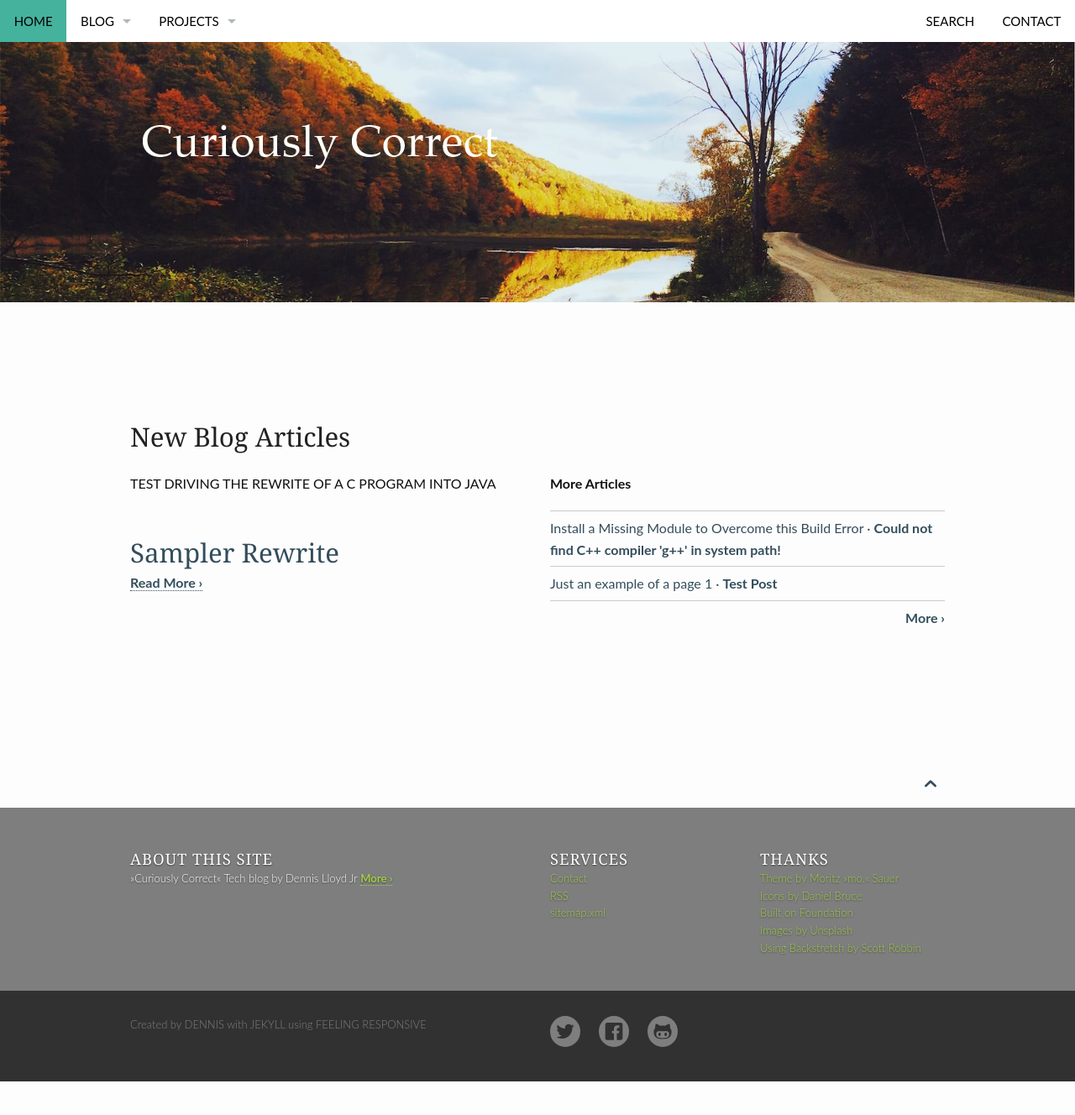
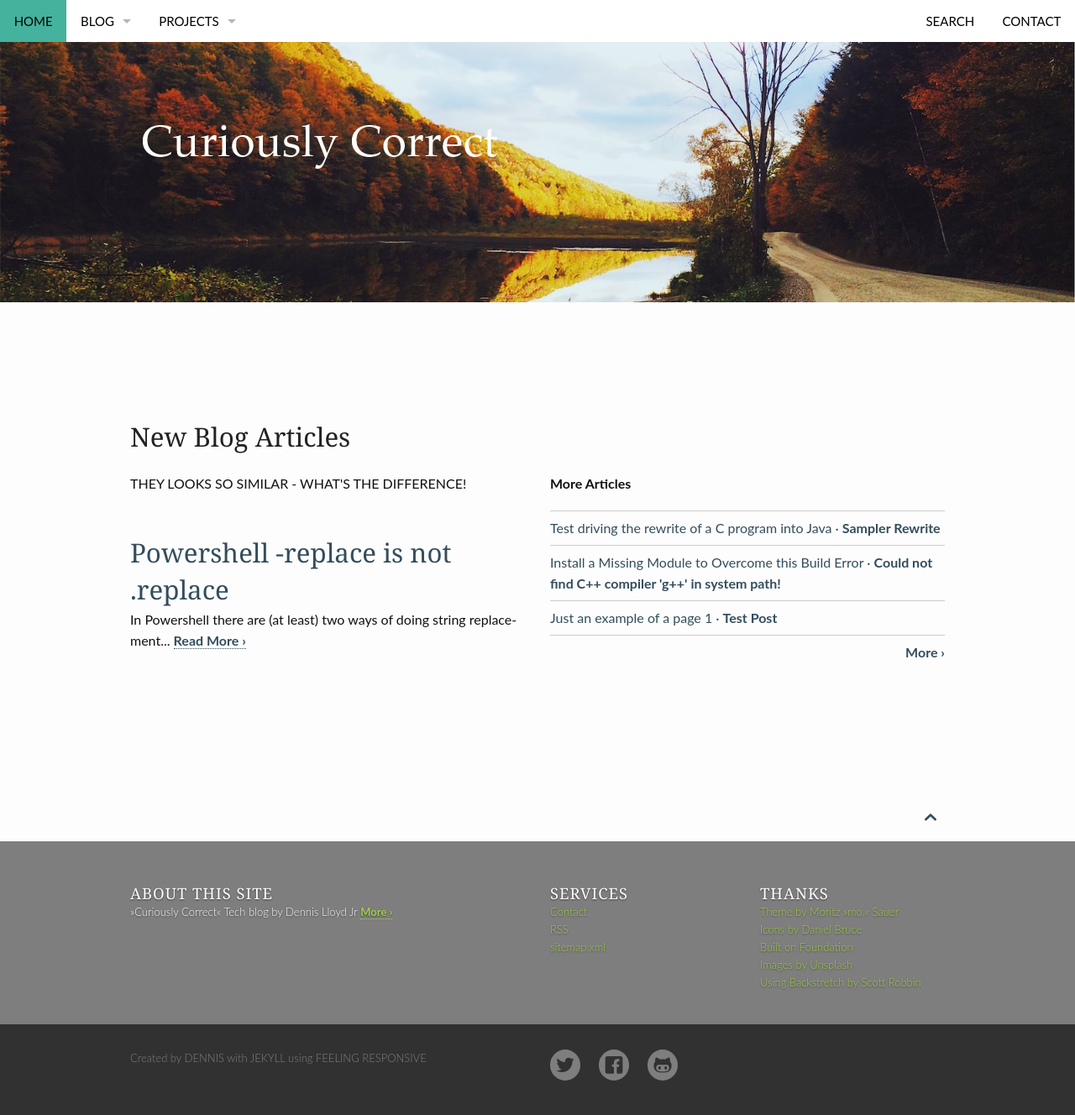
Before and after one commit to dennislloydjr/dennislloydjr.github.io, a Jekyll site: the page built from index.md, in a window 1280 px wide. Shown: the whole page at 84% size. Built offline with Jekyll 4.4.1, drawn with Linux system fonts in a browser that asks for light colours; before the commit the page ends 1288 px from its top, so only the background shows below that.

```diff
--- /dev/null
+++ b/_posts/dev-ops/2015-08-20-powershell-replace-not-replace.md
@@ -0,0 +1,12 @@
+---
+layout: page-fullwidth
+subheadline: They looks so similar - what's the difference!
+title:  "Powershell -replace is not .replace"
+teaser: "In Powershell there are (at least) two ways of doing string replacement..."
+breadcrumb: true
+header: no
+tags:
+    - dev-ops powershell regex
+categories:
+    - dev-ops
+---
```
Also changed, not shown: _posts/genome-indexing/2015-07-16-sampler-rewrite.md (+1 -0 lines).
